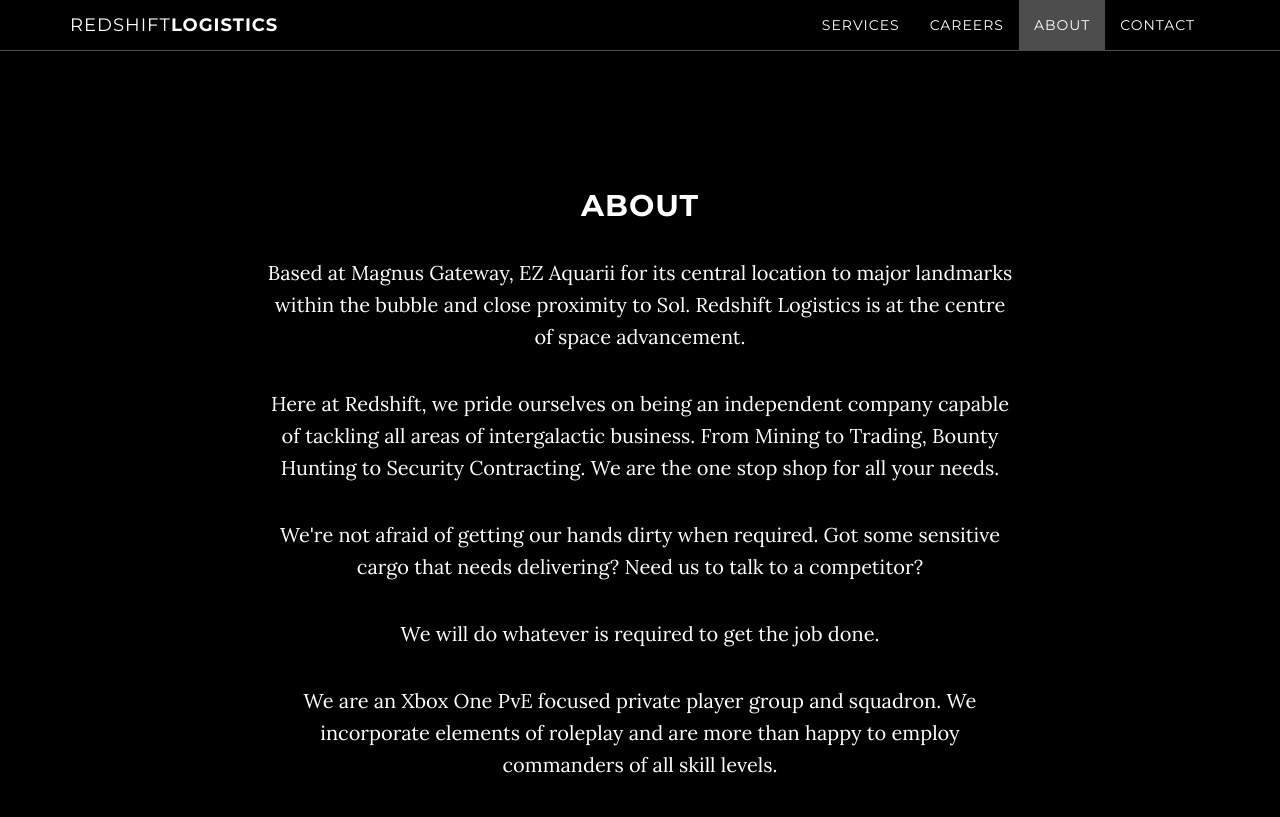
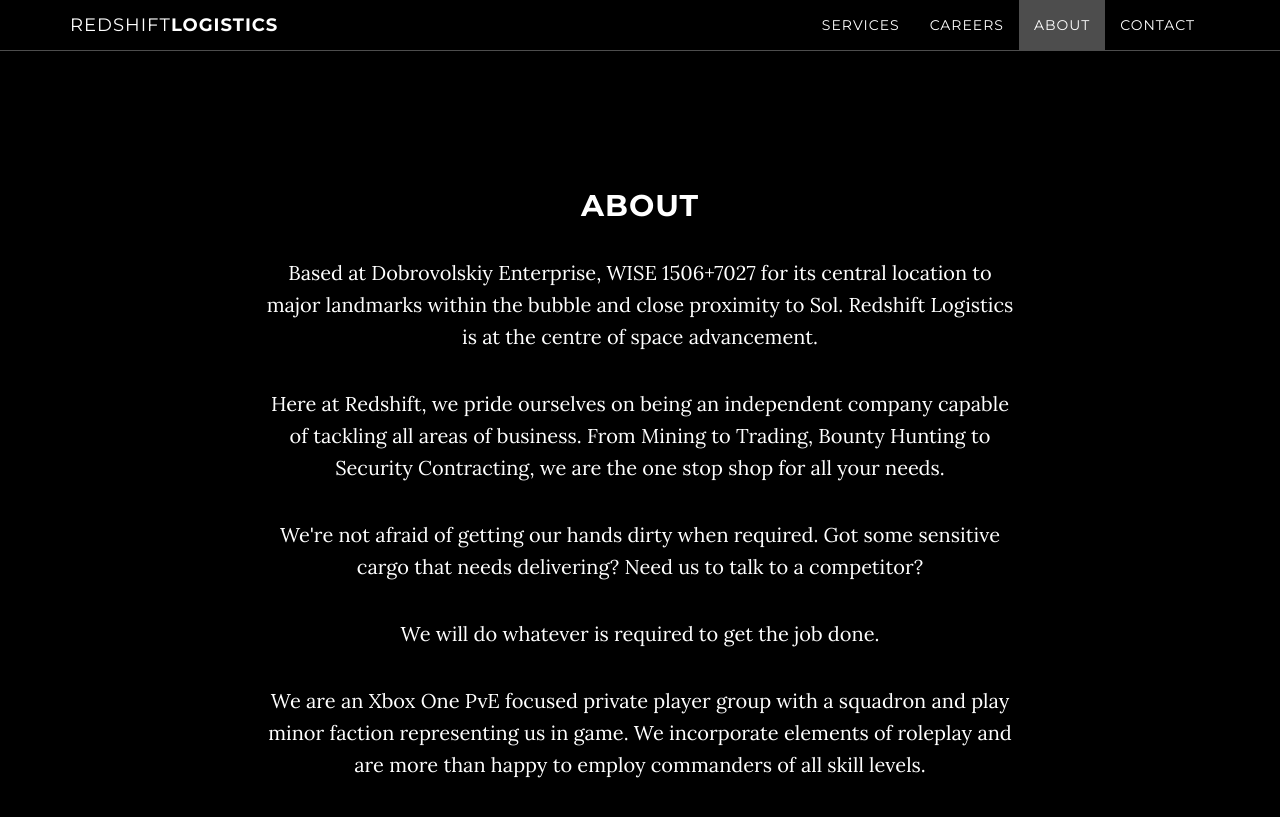
Before and after one commit to redshiftlogistics/redshiftlogistics.github.io, a Jekyll site: the page built from index.html, in a window 1280 px wide and 900 px high, scrolled down 2890 px. Shown: the top 817 px of the window. Built offline with Jekyll 4.4.1, drawn with Linux system fonts in a browser that asks for light colours.

Commit message:
updating details

```diff
--- a/_includes/about.html
+++ b/_includes/about.html
@@ -3,11 +3,11 @@
         <div class="row">
             <div class="col-lg-8 col-lg-offset-2">
                 <h2>About</h2>
-                <p>Based at Magnus Gateway, EZ Aquarii for its central location to major landmarks within the bubble and close proximity to Sol. Redshift Logistics is at the centre of space advancement.</p>
-                <p>Here at Redshift, we pride ourselves on being an independent company capable of tackling all areas of intergalactic business. From Mining to Trading, Bounty Hunting to Security Contracting. We are the one stop shop for all your needs.</p>
+                <p>Based at Dobrovolskiy Enterprise, WISE 1506+7027 for its central location to major landmarks within the bubble and close proximity to Sol. Redshift Logistics is at the centre of space advancement.</p>
+                <p>Here at Redshift, we pride ourselves on being an independent company capable of tackling all areas of business. From Mining to Trading, Bounty Hunting to Security Contracting, we are the one stop shop for all your needs.</p>
                 <p>We're not afraid of getting our hands dirty when required. Got some sensitive cargo that needs delivering? Need us to talk to a competitor?</p>
                 <p>We will do whatever is required to get the job done.</p>
-                <p>We are an Xbox One PvE focused private player group and squadron. We incorporate elements of roleplay and are more than happy to employ commanders of all skill levels.</p>
+                <p>We are an Xbox One PvE focused private player group with a squadron and play minor faction representing us in game. We incorporate elements of roleplay and are more than happy to employ commanders of all skill levels.</p>
             </div>
         </div>
     </section>
```
